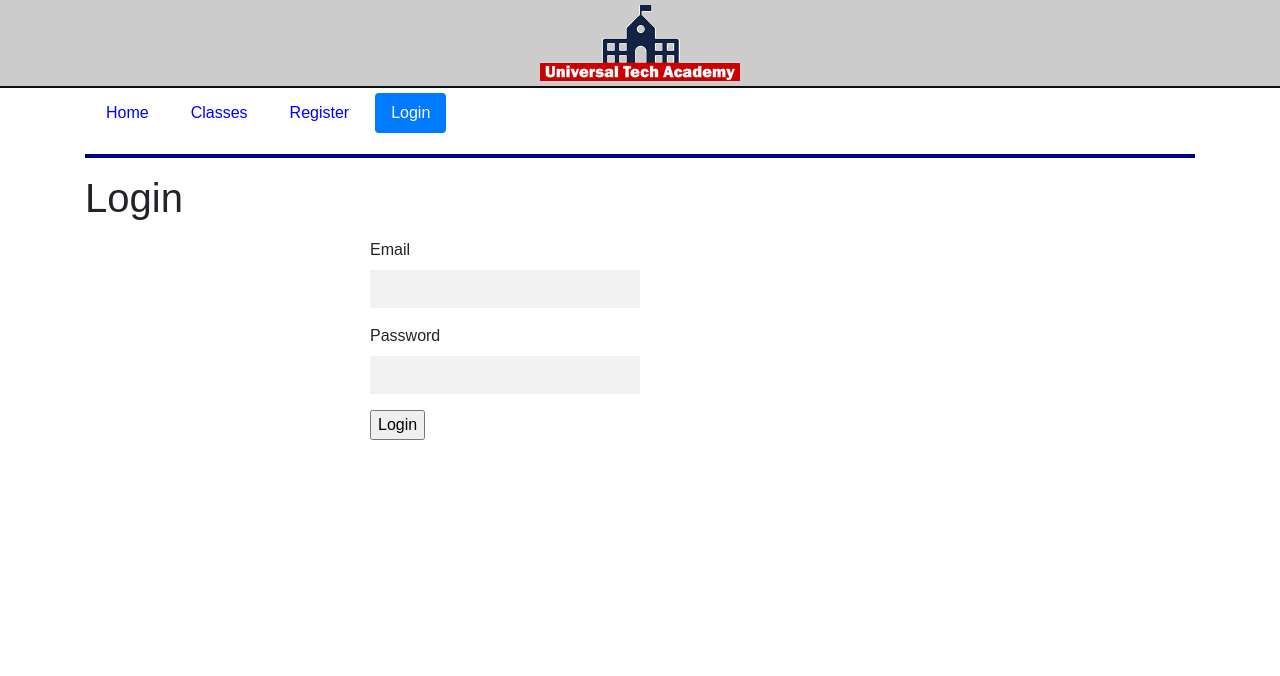
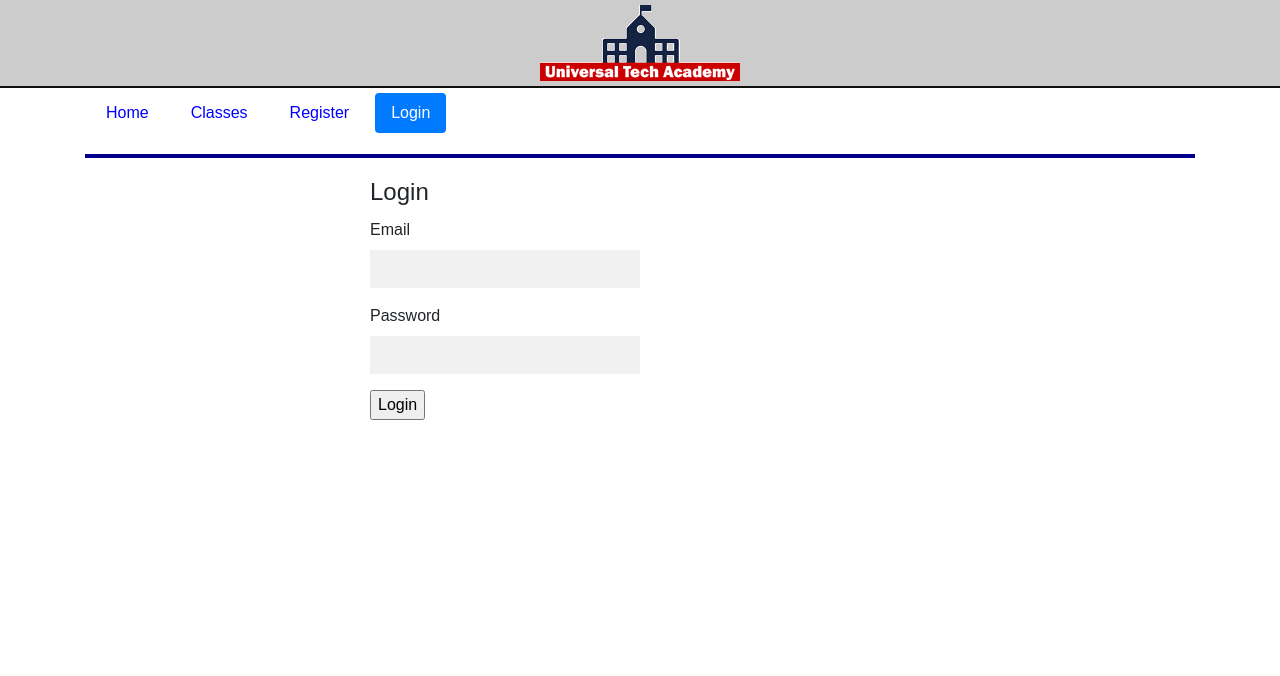
Before and after one commit to AndyFerrie/enrollment, a Flask app: page /login in a window 1280 px wide. Shown: the top 676 px of the page. Run offline with Flask 3, Linux system fonts and the light colour scheme; some libraries are stand-ins or nearby versions.

Commit message:
Adds fieldset to login page

```diff
--- a/application/templates/login.html
+++ b/application/templates/login.html
@@ -1,15 +1,16 @@
 {% extends "layout.html" %} {% block content %}
-<h1>{{ title }}</h1>
 
 <div class="row">
     <div class="col-md-6 offset-md-3">
-        <h3></h3>
         <form name="login" action="" method="post" novalidate>
+            <fieldset class="form-group">
+                <legend>{{title}}</legend>
                 {{ form.hidden_tag() }}
 
                 <p>
                     {{ form.email.label }}<br />
-                {{ form.email(size=35) }} {% for error in form.email.errors %}
+                    {{ form.email(size=35) }} {% for error in form.email.errors
+                    %}
                     <span class="error-message">{{ error }}</span>
                     {% endfor %}
                 </p>
@@ -20,7 +21,9 @@
                     <span class="error-message">{{ error }}</span>
                     {% endfor %}
                 </p>
+
                 <p>{{ form.submit() }}</p>
+            </fieldset>
         </form>
     </div>
 </div>
```
Lines whose indentation alone changed are shown as unchanged.
